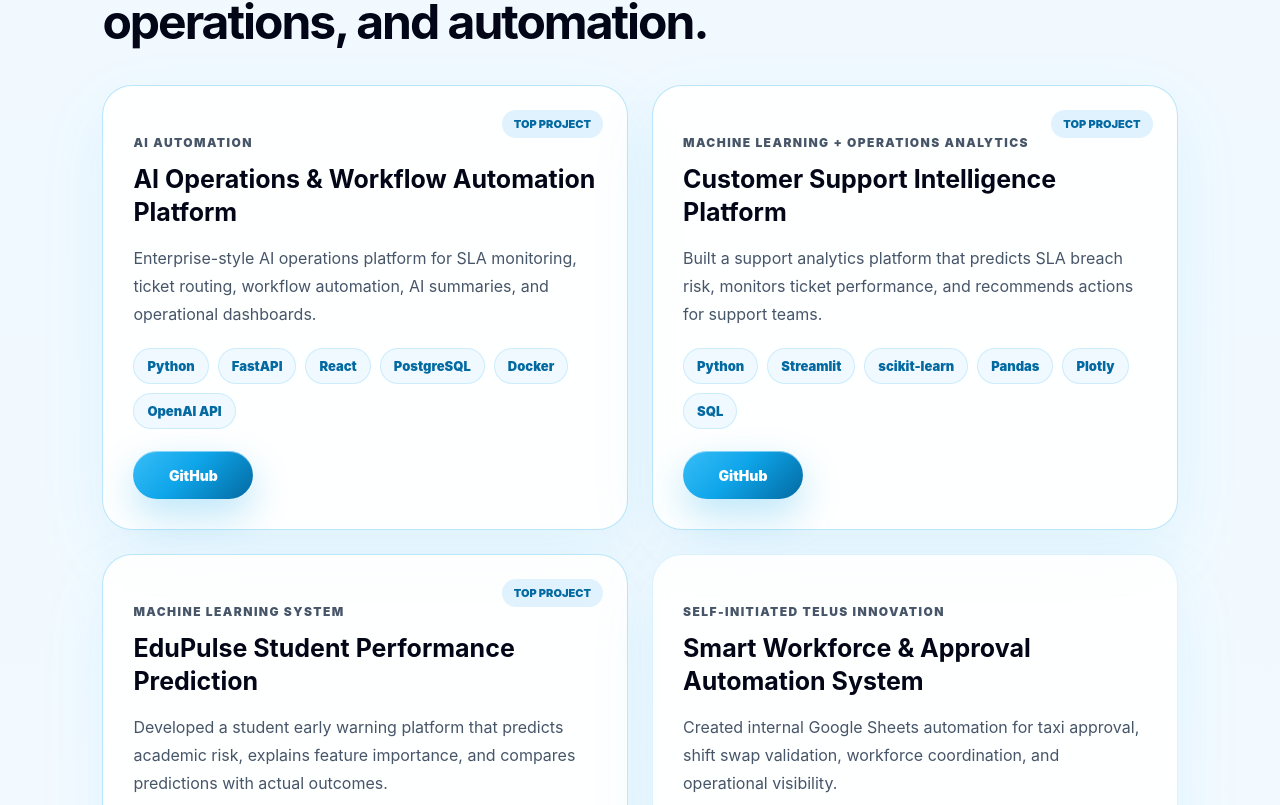
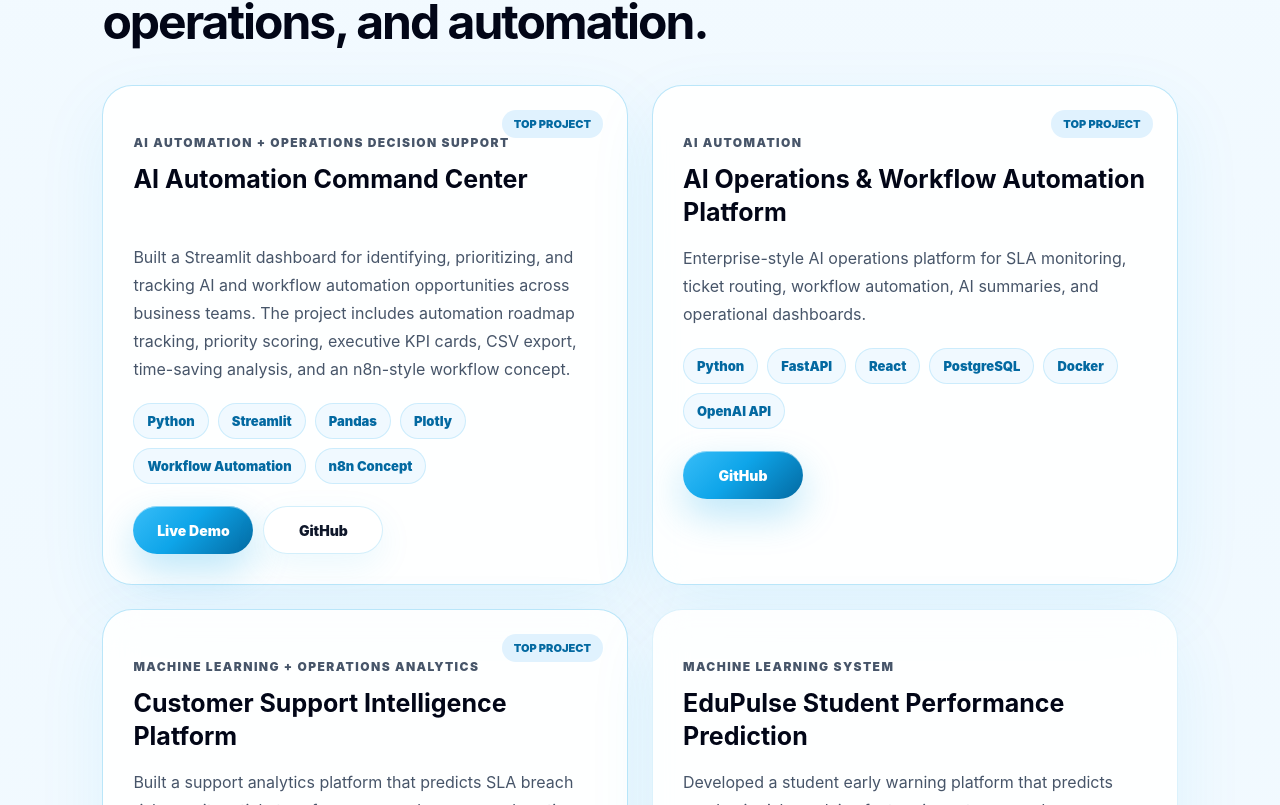
Before and after one commit to RidhanPar/ridhan-portfolio, a React (Vite) app: page / in a window 1280 px wide. Shown: the part 3435-4240 px from the top of the page. Built offline with nearby package versions, Linux system fonts and the light colour scheme.

Commit message:
Add AI Automation Command Center to portfolio

```diff
--- a/src/main.jsx
+++ b/src/main.jsx
@@ -3,6 +3,17 @@ import { createRoot } from 'react-dom/client';
 import './styles.css';
 
 const projects = [
+  {
+  title: 'AI Automation Command Center',
+  type: 'AI Automation + Operations Decision Support',
+  description:
+    'Built a Streamlit dashboard for identifying, prioritizing, and tracking AI and workflow automation opportunities across business teams. The project includes automation roadmap tracking, priority scoring, executive KPI cards, CSV export, time-saving analysis, and an n8n-style workflow concept.',
+  tech: ['Python', 'Streamlit', 'Pandas', 'Plotly', 'Workflow Automation', 'n8n Concept'],
+  links: [
+    ['Live Demo', 'https://ai-automation-command-center.streamlit.app/'],
+    ['GitHub', 'https://github.com/RidhanPar/ai-automation-command-center']
+  ]
+  },
   {
     title: 'AI Operations & Workflow Automation Platform',
     type: 'AI Automation',
```
